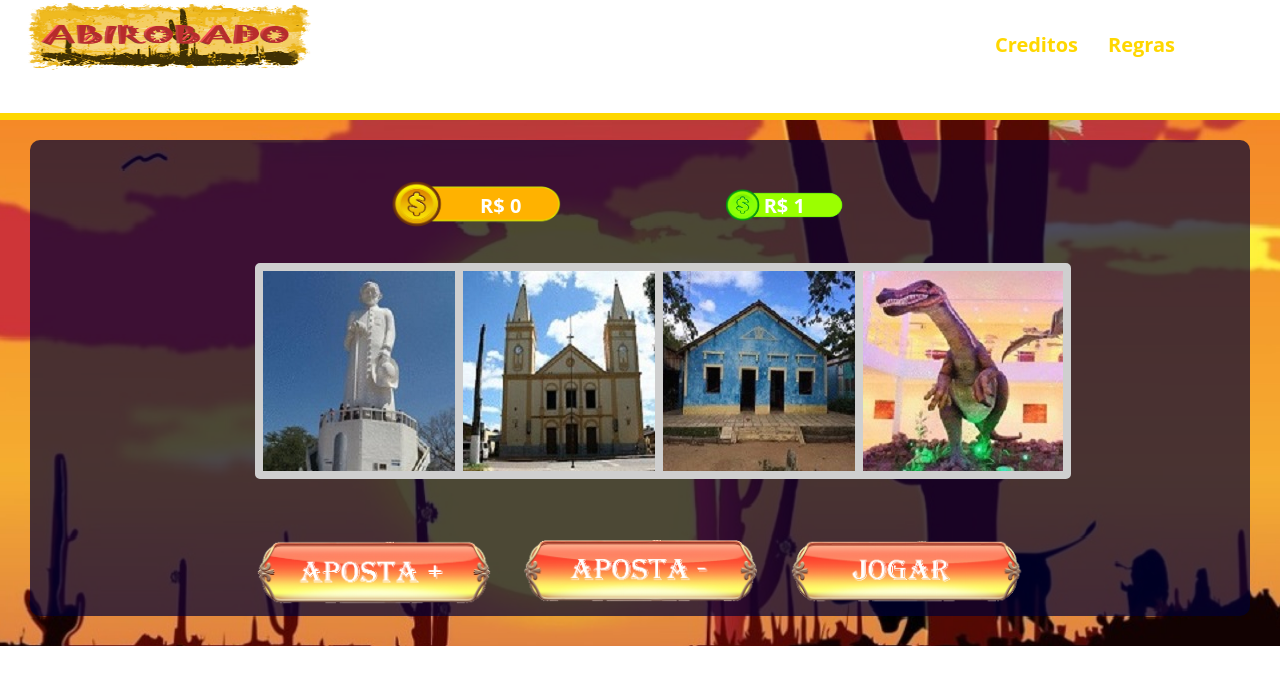
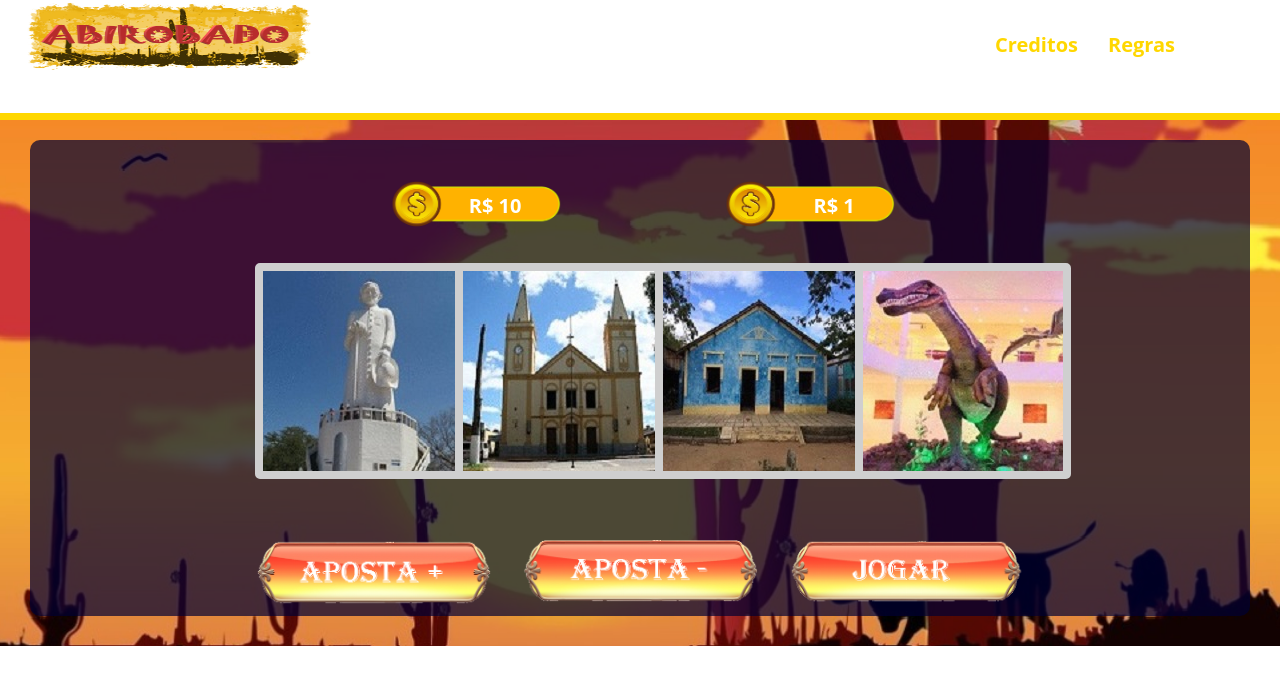
Before and after one commit to Lorenagbv/Abirobado, a PHP site: page / in a window 1280 px wide. Shown: the top 685 px of the page. Run offline with PHP 8.4, Linux system fonts and the light colour scheme.

Commit message:
v2 envio

```diff
--- a/index.php
+++ b/index.php
@@ -391,13 +391,13 @@
 			<div class="col-md-2"></div>
 			<div class="col-md-3 col-sm-6">
 			<form>
-					<input id = "credito" class="desenho" type = "text" size = "5" value = "R$ 0" readonly />
+					<input id = "credito" class="desenho" type = "text" size = "5" value = "R$ 10" readonly />
 			</form>
 			</div>
 			<div class="col-md-2 col-sm-1"></div>
 			<div class="col-md-3 col-sm-6">
 			<form>
-					<input id = "aposta" class="bug" type = "text" size = "1" value = "R$ 1" readonly />
+					<input id = "aposta" class="desenho" type = "text" size = "5" value = "R$ 1" readonly />
 			</form>
 			</div>
 
@@ -450,11 +450,11 @@
 					<div class="container-fluid">
 					<div class="row">
 					<div class="col-md-6 pacote">
-					<img src = "img/f1.jpg" style="width:150px; height:267px;"/></br>
+					<img src = "img/f1.jpg" style="width:150px; height:267px;"/><br>
 					<button type="button" class="btn myButton" style="width:150px;"> Comprar agora</button>
 					</div>
 					<div class="col-md-6 pacote">
-					<img src = "img/f2.jpg" style="width:150px;height:267px;"/></br>
+					<img src = "img/f2.jpg" style="width:150px;height:267px;"/><br>
 					<button type="button" class="btn myButton" style="width:150px;"> Comprar agora</button>
 					</div>
 					</div>
@@ -522,4 +522,4 @@
 			<body/>
 			<script src="js/jquery.js"></script>
 			<script src="js/bootstrap.min.js"></script>
-			</html>
+</html>
--- a/style.css
+++ b/style.css
@@ -22,7 +22,7 @@
 		background-size: 100%;
 		border-color:rgba(0,0,0,0.0);
 		color:white;
-		font-size:15px;
+		font-size:9px;
 		text-align: center;
 		font-weight:bold;
 		width:100%;
```
